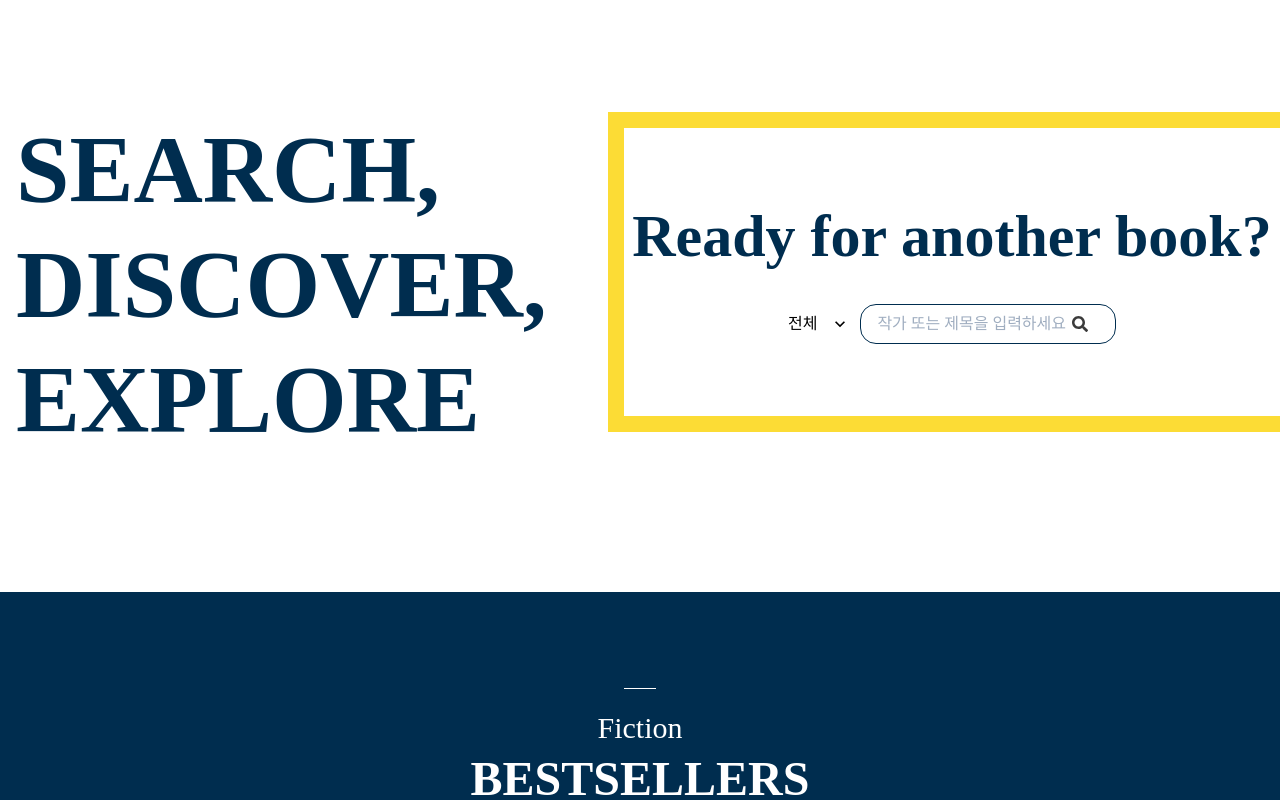
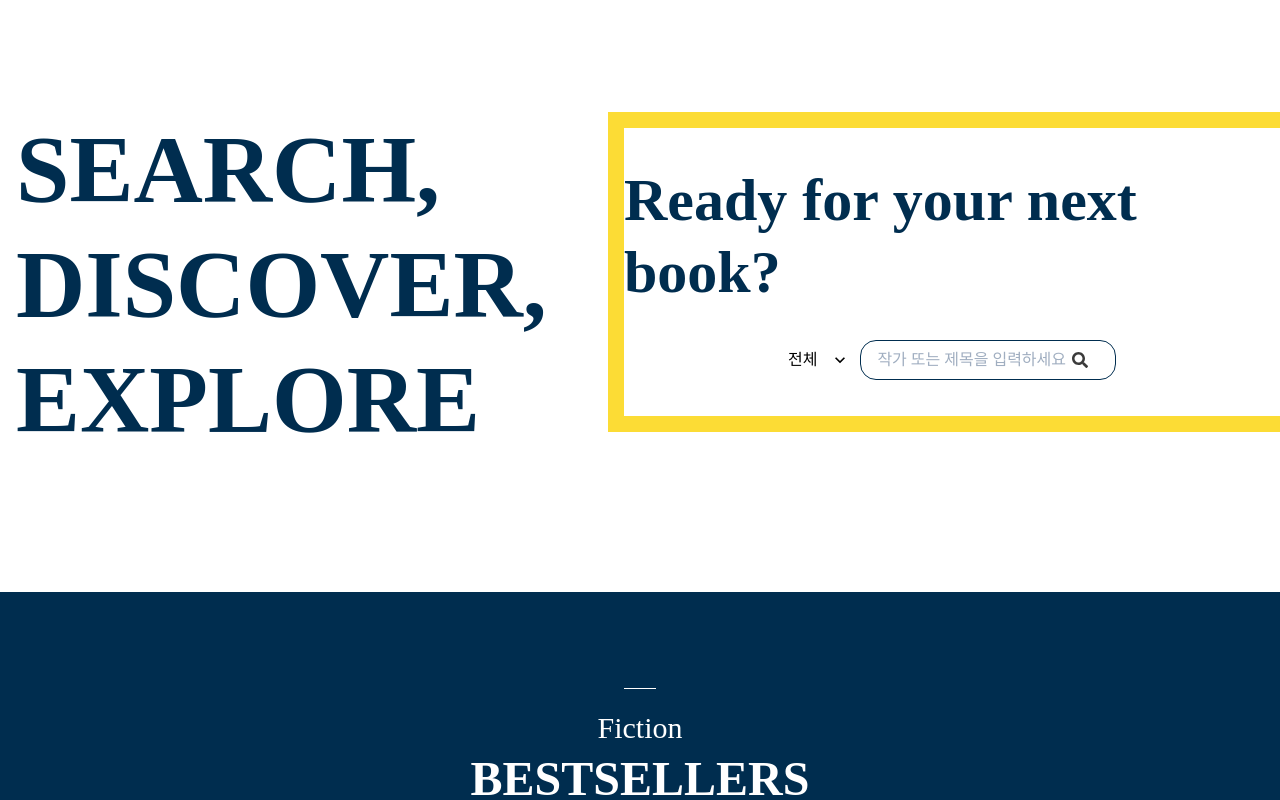
Before and after one commit to spig0126/next-book-finder-web, a Next.js app: page / in a window 1280 px wide. Shown: the top 800 px of the page. Built offline with nearby package versions, Linux system fonts and the light colour scheme; no server answers.

Commit message:
Doc: change main section text

```diff
--- a/src/mainPageSections/MainSection.js
+++ b/src/mainPageSections/MainSection.js
@@ -29,7 +29,7 @@ export default function MainSection() {
                 justify="center"
             >
                 <Heading fontSize="6xl" color="blue">
-                    Ready for another book?
+                    Ready for your next book?
                 </Heading>
                 <SearchForm
                     width={{ base: "45%", md: "50%" }}
```
